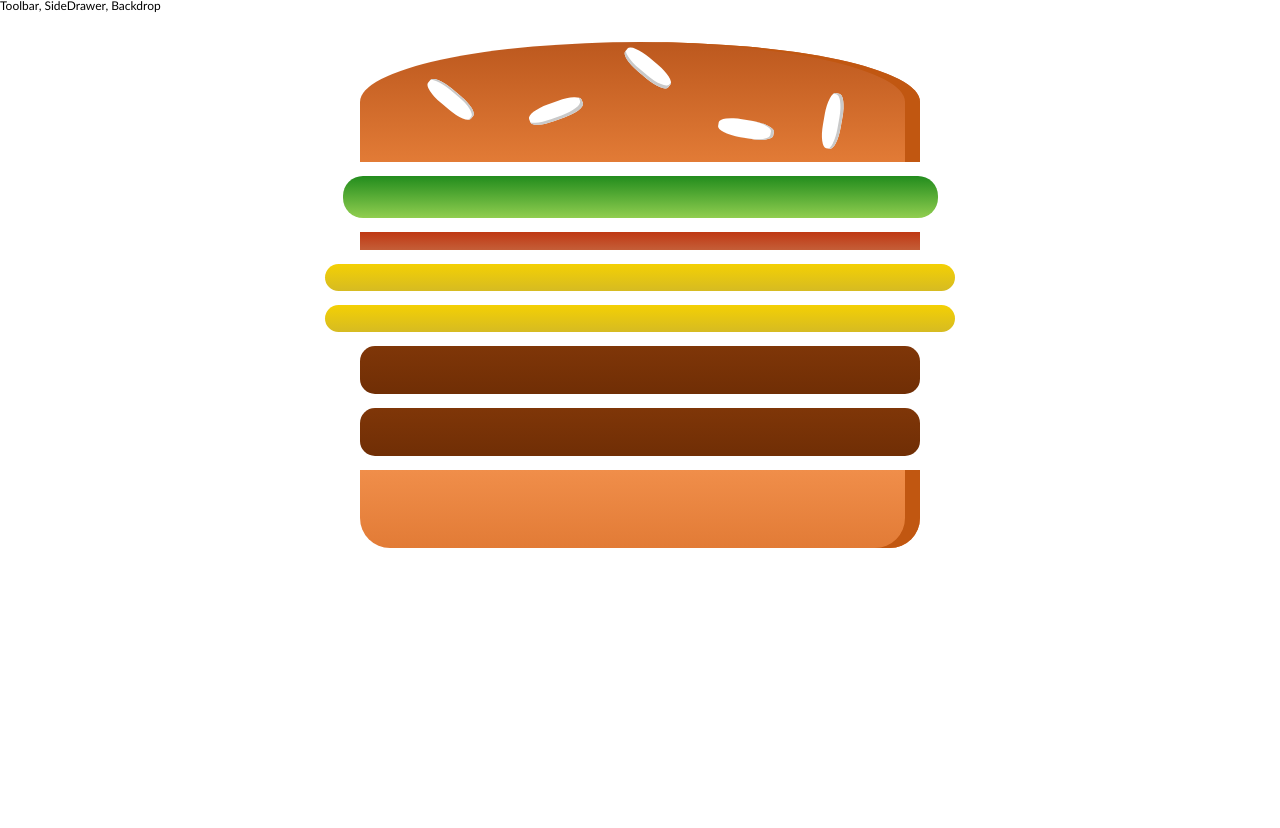
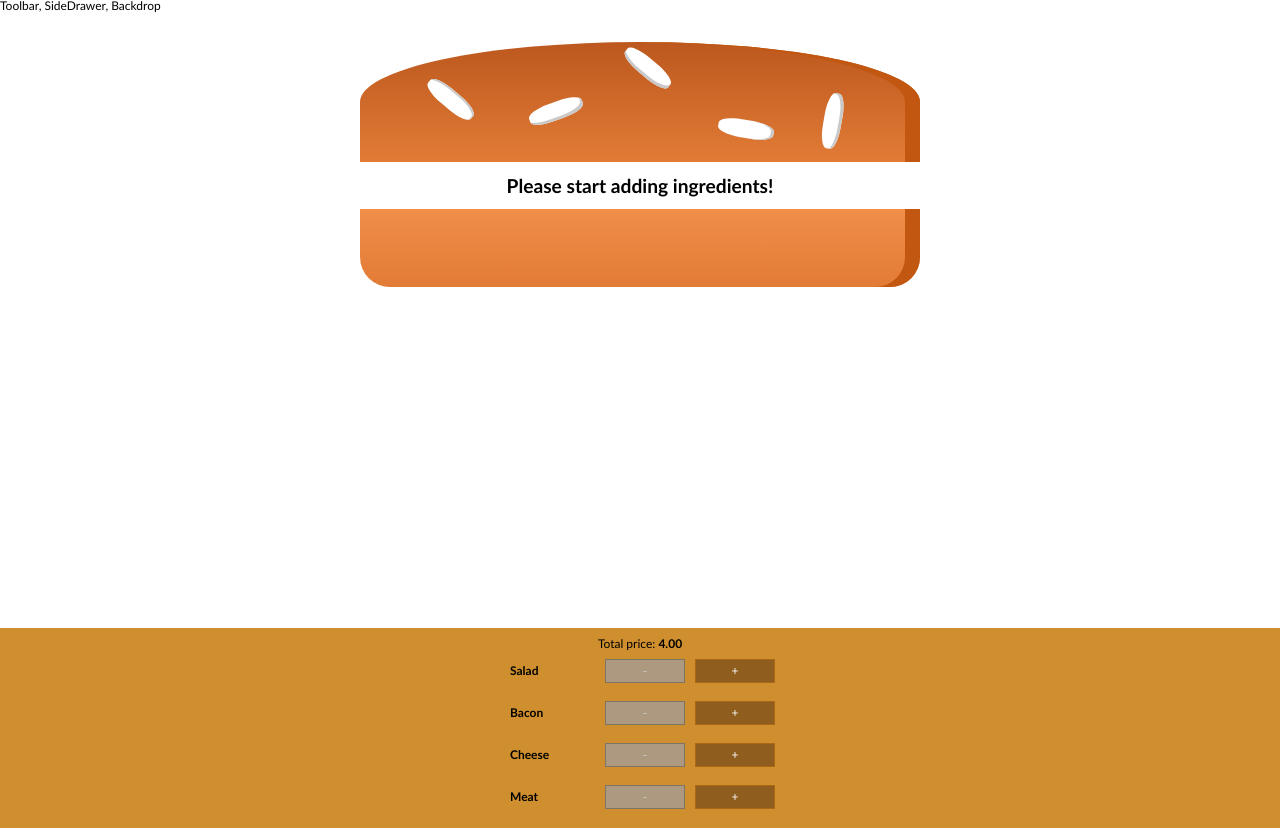
Before and after one commit to kazartsevalex/burger_builder, a React (Create React App) app: page / in a window 1280 px wide. Before the commit the page ends 800 px from the top, so only its background shows below. Built offline with nearby package versions, Linux system fonts and the light colour scheme.

Commit message:
building burger and showing the price

```diff
--- /dev/null
+++ b/src/components/Burger/BuildControls/BuildControl/BuildControl.js
@@ -0,0 +1,15 @@
+import React from 'react';
+import classes from './BuildControl.module.css';
+
+const buildControl = (props) => (
+  <div className={classes.BuildControl}>
+    <div className={classes.Label}>{props.label}</div>
+    <button
+      className={classes.Less}
+      onClick={props.removed}
+      disabled={props.disabled}>-</button>
+    <button className={classes.More} onClick={props.added}>+</button>
+  </div>
+);
+
+export default buildControl;
--- /dev/null
+++ b/src/components/Burger/BuildControls/BuildControl/BuildControl.module.css
@@ -0,0 +1,56 @@
+.BuildControl {
+    display: flex;
+    justify-content: space-between;
+    align-items: center;
+    margin: 5px 0;
+}
+
+.BuildControl button {
+    display: block;
+    font: inherit;
+    padding: 5px;
+    margin: 0 5px;
+    width: 80px;
+    border: 1px solid #AA6817;
+    cursor: pointer;
+    outline: none;
+}
+
+.BuildControl button:disabled {
+    background-color: #AC9980;
+    border: 1px solid #7E7365;
+    color: #ccc;
+    cursor: default;
+}
+
+.BuildControl button:hover:disabled {
+    background-color: #AC9980;
+    color: #ccc;
+    cursor: not-allowed;
+}
+
+.Label {
+    padding: 10px;
+    font-weight: bold;
+    width: 80px;
+}
+
+.BuildControl .Less {
+    background-color: #D39952;
+    color: white;
+}
+
+.BuildControl .More {
+    background-color: #8F5E1E;
+    color: white;
+}
+
+.BuildControl .Less:hover, .BuildControl .Less:active {
+    background-color: #DAA972;
+    color: white;
+}
+
+.BuildControl .More:hover,.BuildControl .More:active {
+    background-color: #99703F;
+    color: white;
+}
--- /dev/null
+++ b/src/components/Burger/BuildControls/BuildControls.js
@@ -0,0 +1,29 @@
+import React from 'react';
+import classes from './BuildControls.module.css';
+import BuildControl from './BuildControl/BuildControl';
+
+const controls = [
+  { label: 'Salad', type: 'salad' },
+  { label: 'Bacon', type: 'bacon' },
+  { label: 'Cheese', type: 'cheese' },
+  { label: 'Meat', type: 'meat' },
+];
+
+const buildControls = (props) => {
+  return (
+    <div className={classes.BuildControls}>
+      <p>Total price: <strong>{props.price.toFixed(2)}</strong></p>
+      {controls.map(ctrl => (
+        <BuildControl
+          key={ctrl.label}
+          label={ctrl.label}
+          added={() => props.ingredientAdded(ctrl.type)}
+          removed={() => props.ingredientRemoved(ctrl.type)}
+          disabled={props.disabledInfo[ctrl.type]}
+        />
+      ))}
+    </div>
+  );
+};
+
+export default buildControls;
--- /dev/null
+++ b/src/components/Burger/BuildControls/BuildControls.module.css
@@ -0,0 +1,10 @@
+.BuildControls {
+  width: 100%;
+  background-color: #cf8f2e;
+  display: flex;
+  flex-flow: column;
+  align-items: center;
+  box-shadow: 0 2px 1px #ccc;
+  margin: auto;
+  padding: 10px 0;
+}
--- a/src/components/Burger/Burger.js
+++ b/src/components/Burger/Burger.js
@@ -3,12 +3,16 @@
 import classes from './Burger.module.css';
 
 const burger = (props) => {
-  const transformedIngredients = Object.keys(props.ingredients)
+  let transformedIngredients = Object.keys(props.ingredients)
     .map(igKey => {
       return [...Array(props.ingredients[igKey])].map((_, i) => {
         return <BurgerIngredient key={igKey + i} type={igKey} />
-      })
-    });
+      });
+    }).flat();
+
+  if (transformedIngredients.length === 0) {
+    transformedIngredients = <p>Please start adding ingredients!</p>
+  }
 
   return (
     <div className={classes.Burger}>
--- a/src/containers/BurgerBuilder/BurgerBuilder.js
+++ b/src/containers/BurgerBuilder/BurgerBuilder.js
@@ -1,24 +1,67 @@
 import React from 'react';
 import Aux from '../../hoc/Aux';
 import Burger from '../../components/Burger/Burger';
+import BuildControls from '../../components/Burger/BuildControls/BuildControls';
+
+const INGREDIENT_PRICES = {
+  salad: 0.5,
+  cheese: 0.4,
+  meat: 1.3,
+  bacon: 0.7
+};
 
 class BurgerBuilder extends React.Component {
   constructor(props) {
     super(props);
     this.state = {
       ingredients: {
-        salad: 1,
-        bacon: 1,
-        cheese: 2,
-        meat: 2
-      }
+        salad: 0,
+        bacon: 0,
+        cheese: 0,
+        meat: 0
+      },
+      totalPrice: 4
     }
   }
 
+  addIngredientHandler = (type) => {
+    const oldCount = this.state.ingredients[type];
+    const newCount = oldCount + 1;
+    const updatedIngredients = { ...this.state.ingredients };
+    updatedIngredients[type] = newCount;
+    const priceAddition = INGREDIENT_PRICES[type];
+    const oldPrice = this.state.totalPrice;
+    const newPrice = oldPrice + priceAddition;
+    this.setState({ totalPrice: newPrice, ingredients: updatedIngredients });
+  }
+
+  removeIngredientHandler = (type) => {
+    const oldCount = this.state.ingredients[type];
+    if (oldCount <= 0) return;
+    const newCount = oldCount - 1;
+    const updatedIngredients = { ...this.state.ingredients };
+    updatedIngredients[type] = newCount;
+    const priceAddition = INGREDIENT_PRICES[type];
+    const oldPrice = this.state.totalPrice;
+    const newPrice = oldPrice - priceAddition;
+    this.setState({ totalPrice: newPrice, ingredients: updatedIngredients });
+  }
+
   render() {
+    const disabledInfo = { ...this.state.ingredients };
+    for (let key in disabledInfo) {
+      disabledInfo[key] = disabledInfo[key] <= 0;
+    }
+
     return (
       <Aux>
         <Burger ingredients={this.state.ingredients} />
+        <BuildControls
+          ingredientAdded={this.addIngredientHandler}
+          ingredientRemoved={this.removeIngredientHandler}
+          disabledInfo={disabledInfo}
+          price={this.state.totalPrice}
+        />
       </Aux>
     );
   }
```
